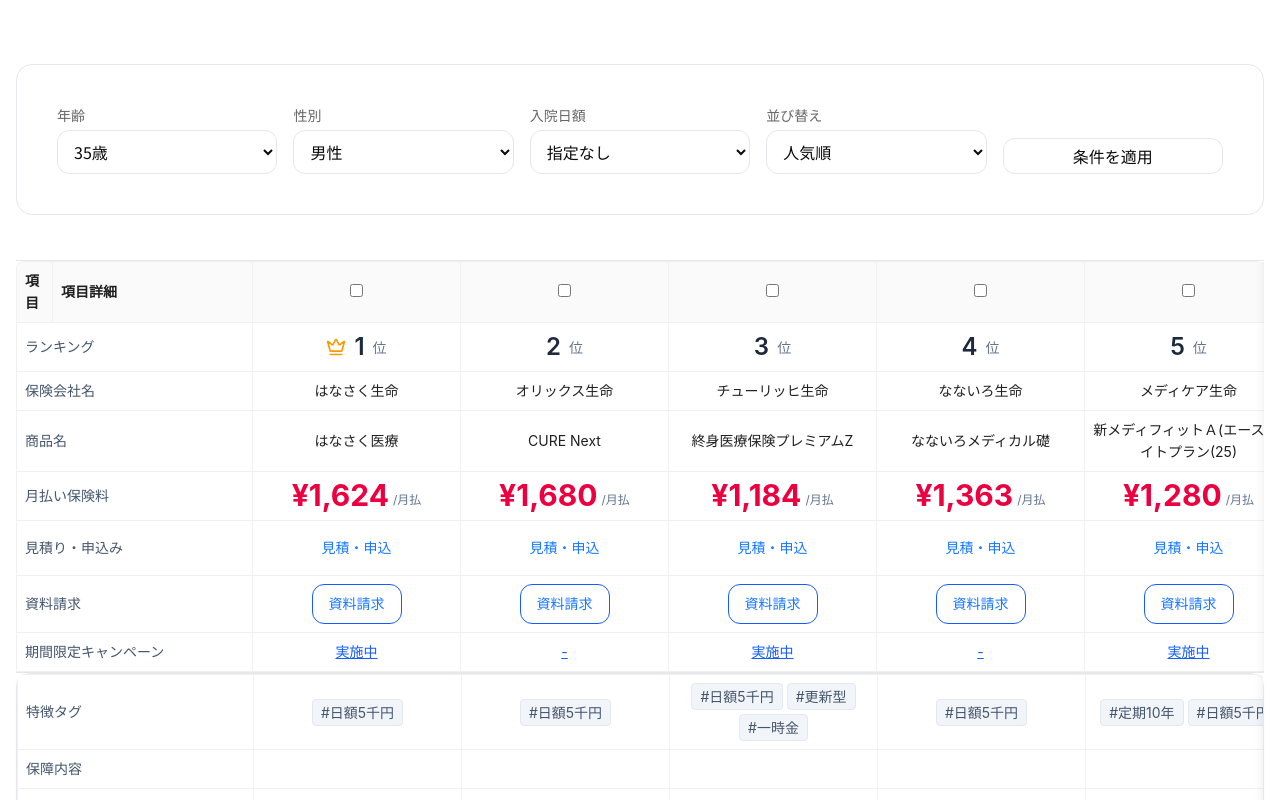
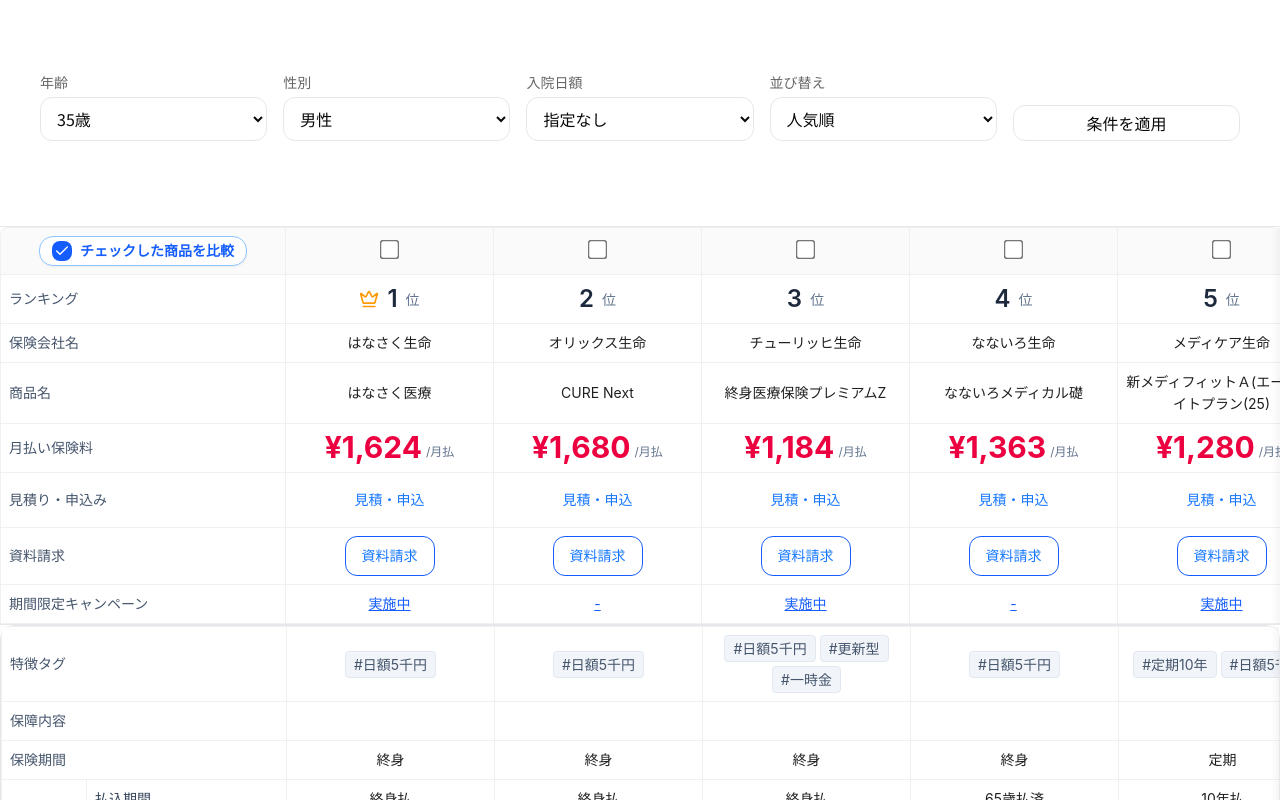
Before and after one commit to x-ichirou-x/hyakkei, a Next.js app: page /medicalPlanAdvisor in a window 1280 px wide. Shown: the top 800 px of the page. Built offline with nearby package versions, Linux system fonts and the light colour scheme.

Commit message:
良い感じ

```diff
--- a/app/medicalPlanAdvisor/page.tsx
+++ b/app/medicalPlanAdvisor/page.tsx
@@ -20,7 +20,7 @@
 import { useEffect, useMemo, useRef, useState } from "react"
 import { Table } from "antd"
 import type { ColumnsType } from "antd/es/table"
-import { Crown } from "lucide-react"
+import { Crown, Check } from "lucide-react"
 import { productCatalog, type Product, type Gender } from "./productData"
 
 /**
@@ -61,7 +61,7 @@
 
   return (
     <div className="min-h-screen bg-semantic-bg">
-      <div className="w-full mx-auto px-4 py-16">
+      <div className="w-full mx-auto py-8">
         {/* 条件フォーム */}
         <FilterForm
           age={age}
@@ -120,7 +120,7 @@
 function FilterForm(props: FilterFormProps): JSX.Element {
   const { age, gender, dailyAmount, sortKey, onChangeAge, onChangeGender, onChangeDailyAmount, onChangeSortKey } = props
   return (
-    <div className="mb-8 rounded-lg border border-semantic-border p-6 bg-semantic-bg">
+    <div className="mb-8 rounded-lg p-6 bg-semantic-bg">
       <form className="grid grid-cols-1 md:grid-cols-5 gap-4">
         <div>
           <label className="block text-caption text-semantic-fg-subtle mb-1">年齢</label>
@@ -476,11 +476,22 @@
   // カラム定義
   const columns: ColumnsType<any> = [
     {
-      title: "項目",
+      title: (
+        <button
+          type="button"
+          className="inline-flex items-center gap-2 border border-blue-300 rounded-xl px-3 py-1 bg-white hover:bg-blue-50 shadow-sm"
+        >
+          <span className="w-5 h-5 rounded-sm bg-blue-600 text-white inline-flex items-center justify-center">
+            <Check className="w-4 h-4" />
+          </span>
+          <span className="text-blue-600 font-semibold text-sm">チェックした商品を比較</span>
+        </button>
+      ),
       dataIndex: "item",
       key: "item",
       width: 36,
       fixed: "left",
+      onHeaderCell: () => ({ colSpan: 2 }) as any,
       onCell: (record: any) => {
         if (record._group) {
           return record._isHead
@@ -494,11 +505,12 @@
       )
     },
     {
-      title: "項目詳細",
+      title: "",
       dataIndex: "detail",
       key: "detail",
       width: 200,
       fixed: "left",
+      onHeaderCell: () => ({ colSpan: 0 }) as any,
       onCell: (record: any) => {
         if (record._group) return { colSpan: 1 }
         return { colSpan: 0 }
@@ -511,6 +523,8 @@
       title: (
         <input
           type="checkbox"
+          className="accent-blue-600 scale-150"
+          style={{ transformOrigin: "center" }}
           checked={selectedIds.includes(p.productId)}
           onChange={() => onToggle(p.productId)}
           aria-label={`${p.productName} を選択`}
```
